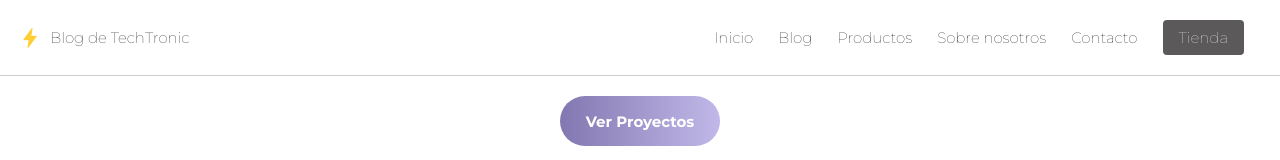
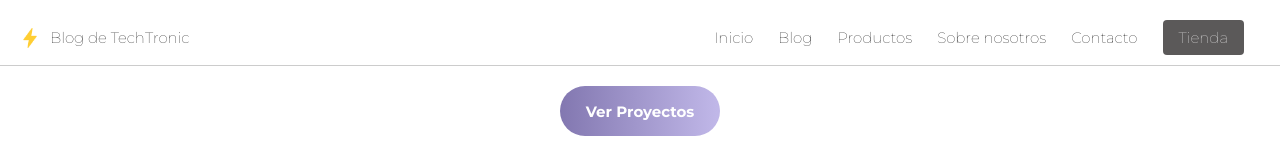
Before and after one commit to Tasac-sainz/techtronic_blog, a React (Vite) app in the folder frontend/: page / in a window 1280 px wide. Shown: the top 160 px of the page. Built offline with nearby package versions, Linux system fonts and the light colour scheme.

Commit message:
Change in Header padding

```diff
--- a/frontend/src/styles/header.css
+++ b/frontend/src/styles/header.css
@@ -3,7 +3,7 @@
     justify-content: space-between;
     align-items: center;
     font-family: "Montserrat", sans-serif;
-    padding: 20px;
+    padding: 20px 20px 10px 20px;
     color: rgb(0, 0, 0);
     border-bottom: 1px solid #ccc;
 }
```
